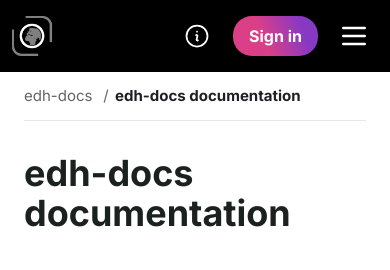
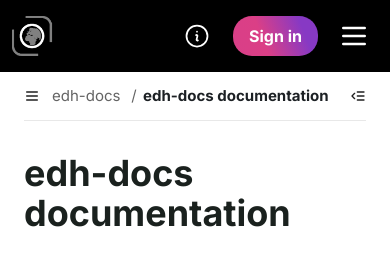
Before and after one commit to bopen/edh-docs, a Sphinx documentation site: the page built from source/index.rst, in a window 390 px wide. Shown: the top 270 px of the page. Built offline with Sphinx 7.4.7, drawn with Linux system fonts in a browser that asks for light colours.

Commit message:
fix: breadcrumb on mobile with custom header

```diff
--- a/source/_static/portal-frame.css
+++ b/source/_static/portal-frame.css
@@ -250,10 +250,16 @@
   margin-bottom: 20px;
 }
 
+.sy-breadcrumbs {
+  top: 0;
+}
+
+/**
 .sy-breadcrumbs-inner > .md\:hidden.mr-3,
 .sy-breadcrumbs-inner > .xl\:hidden.ml-1 {
   display: none !important;
 }
+**/
 
 .edh-portal-footer {
   border-top: 2px solid var(--edh-icon-violet);
```
